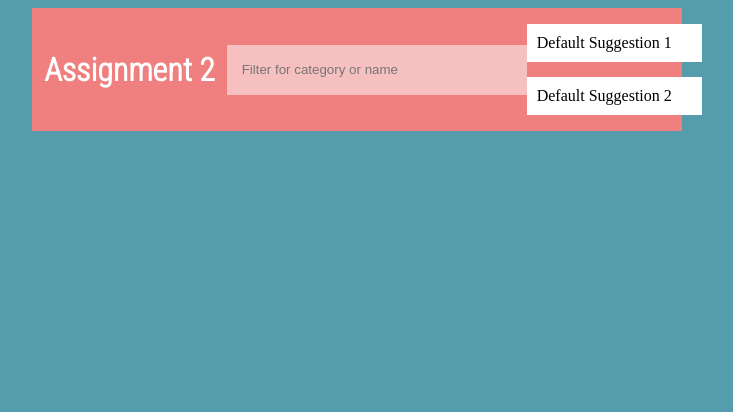
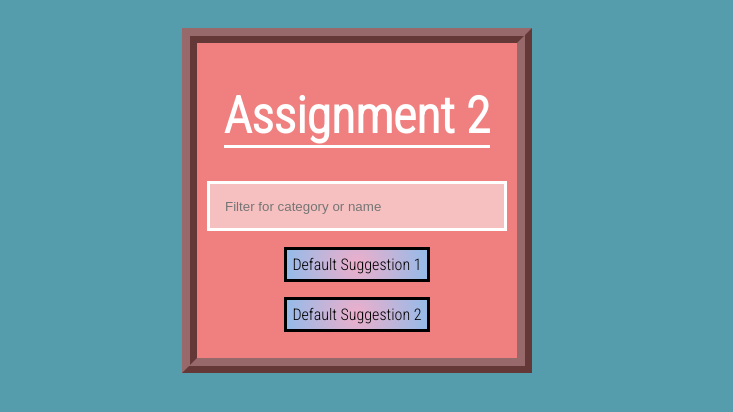
Before and after one commit to Francisco-Contreras10/INST377-A2, a website: page public/index.html in a window 1280 px wide. Shown: the whole page, without its empty margins (283-1016 px from the left). Drawn offline with nearby package versions, Linux system fonts and the light colour scheme; no server answers.

Commit message:
Update styles.css

```diff
--- a/public/styles.css
+++ b/public/styles.css
@@ -2,16 +2,22 @@ h1 {
     font-family: 'Roboto Condensed', sans-serif;
     display: flex;
     font-weight: bold;
+    font-size: 50px;
     color: white;
-    padding: 12px;
     justify-content: center;
     align-items: center;
+    border-bottom: solid white;
   }
   form{
+    font-family: 'Roboto Condensed', sans-serif;
     justify-content: center;
     display: flex;
+    flex-direction: column;
     align-items: center;
     background: lightcoral;
+    margin: 20px;
+    border: 4mm ridge rgba(93, 91, 94, 0.6);
+    padding: 10px;
   }
 
   .wrapper {
@@ -34,13 +40,16 @@ form{
     width:300px;
     height:50px;
     padding:15px;
-    border:none;
+    border:solid;
     background-color:rgba(255,255,255,0.5);
     color:white;
   }
   .nameLabel {
     font-weight:bold;
+    font-family: 'Roboto Condensed', sans-serif;
+    font-size: 40px;
   }
+
 
   .suggestions {
     list-style-type: none;
@@ -48,14 +57,14 @@ form{
   }
 
   .suggestions li {
-    width: 100%;
+    border: solid;
     background-color:white;
     margin-bottom:15px;
-    padding:10px;
+    padding: 5px;
+    background: radial-gradient(circle, rgba(238,174,202,1) 0%, rgba(148,187,233,1) 100%);
   }
 
   .navContainer li{
-    border-bottom: 1px solid lightgray;
     margin: 0px;
     padding: 10px;
     border-radius: 3px;
```
Lines whose indentation alone changed are shown as unchanged.
